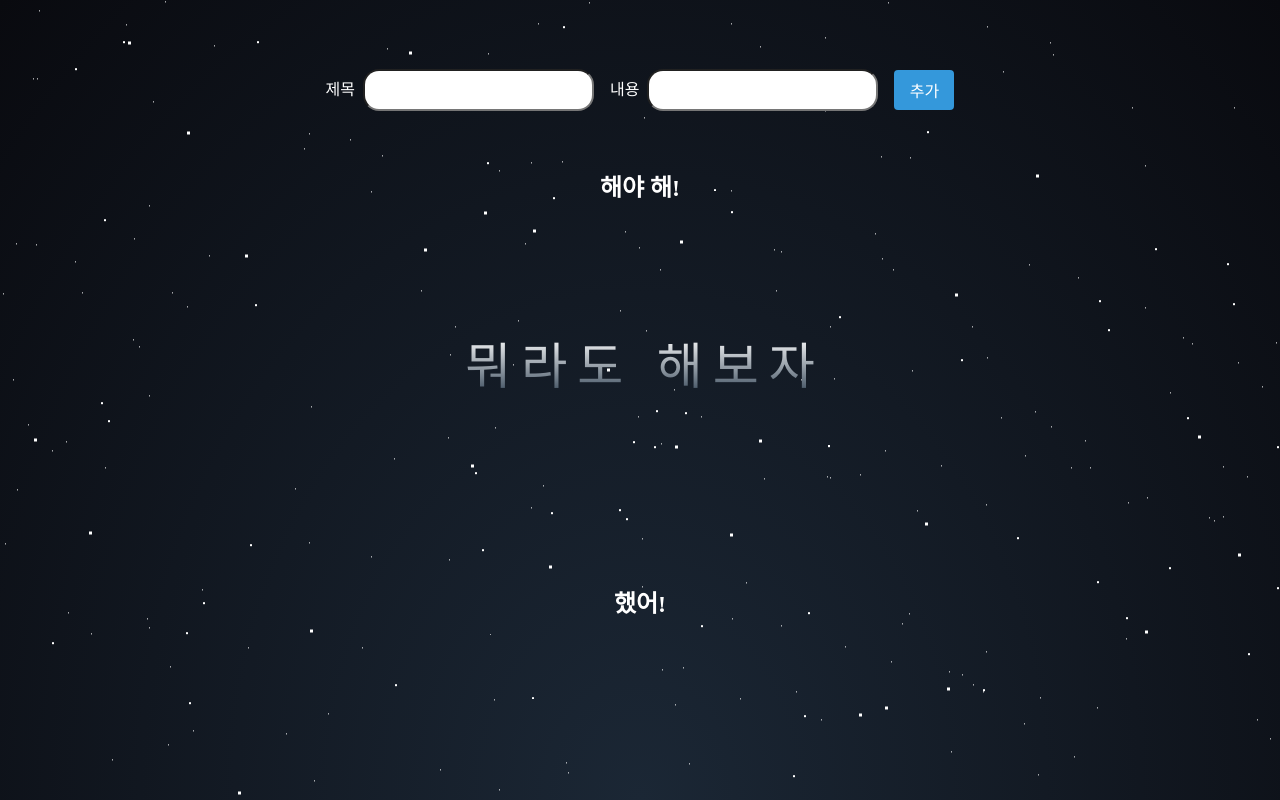
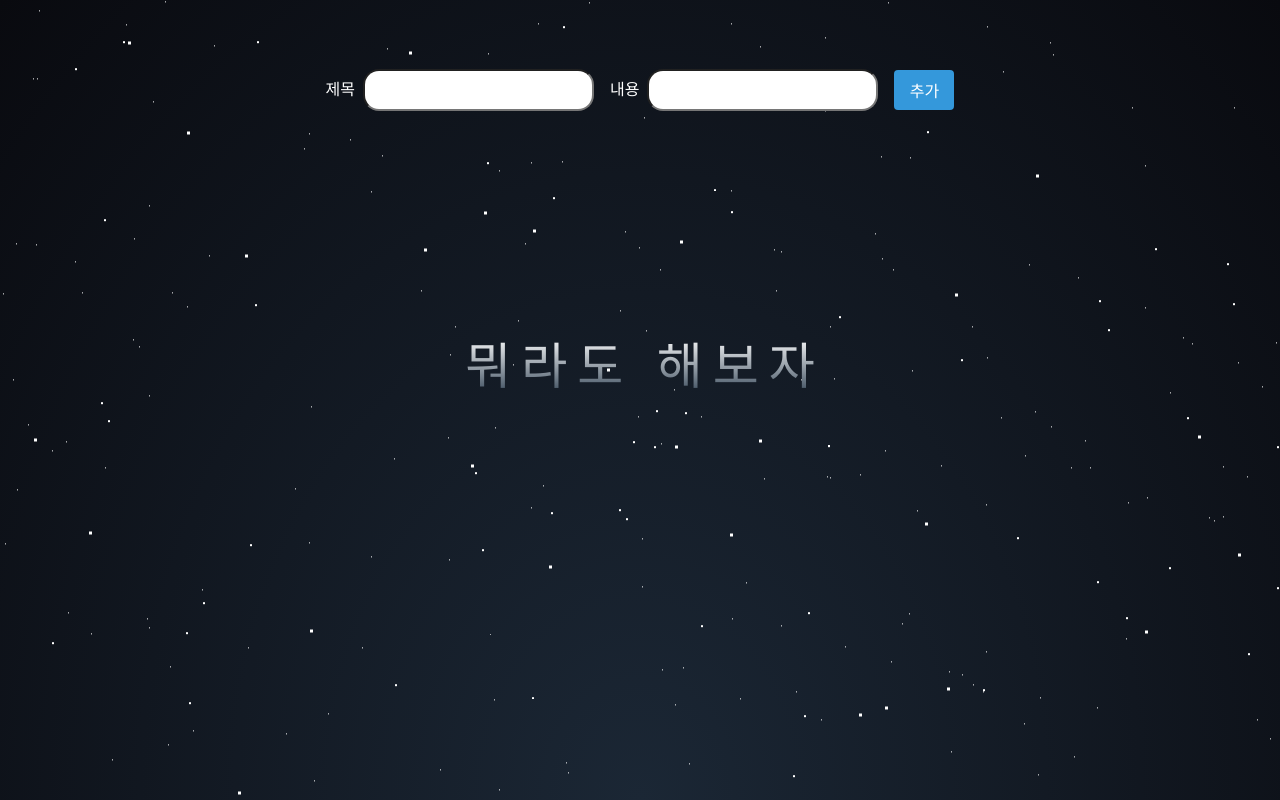
Before and after one commit to ahrrrl/spa-todo, a React (Vite) app: page / in a window 1280 px wide. Built offline with nearby package versions, Linux system fonts and the light colour scheme.

Commit message:
대시보드 내용 없을때 ui 변경

```diff
--- a/src/components/TodoDashboard/index.tsx
+++ b/src/components/TodoDashboard/index.tsx
@@ -17,13 +17,13 @@ const TodoDashboard: React.FC<TodoListTabProps> = React.memo(
 
     return (
       <div className='todo-dashboard-container'>
-        <h2>해야 해!</h2>
+        {tryTodos.length ? <h2>해야 해!</h2> : null}
         <TodoList
           todos={tryTodos}
           toggleTodo={toggleTodo}
           deleteTodo={deleteTodo}
         />
-        <h2>했어!</h2>
+        {doneTodos.length ? <h2>했어!</h2> : null}
         <DoneList
           todos={doneTodos}
           toggleTodo={toggleTodo}
```
